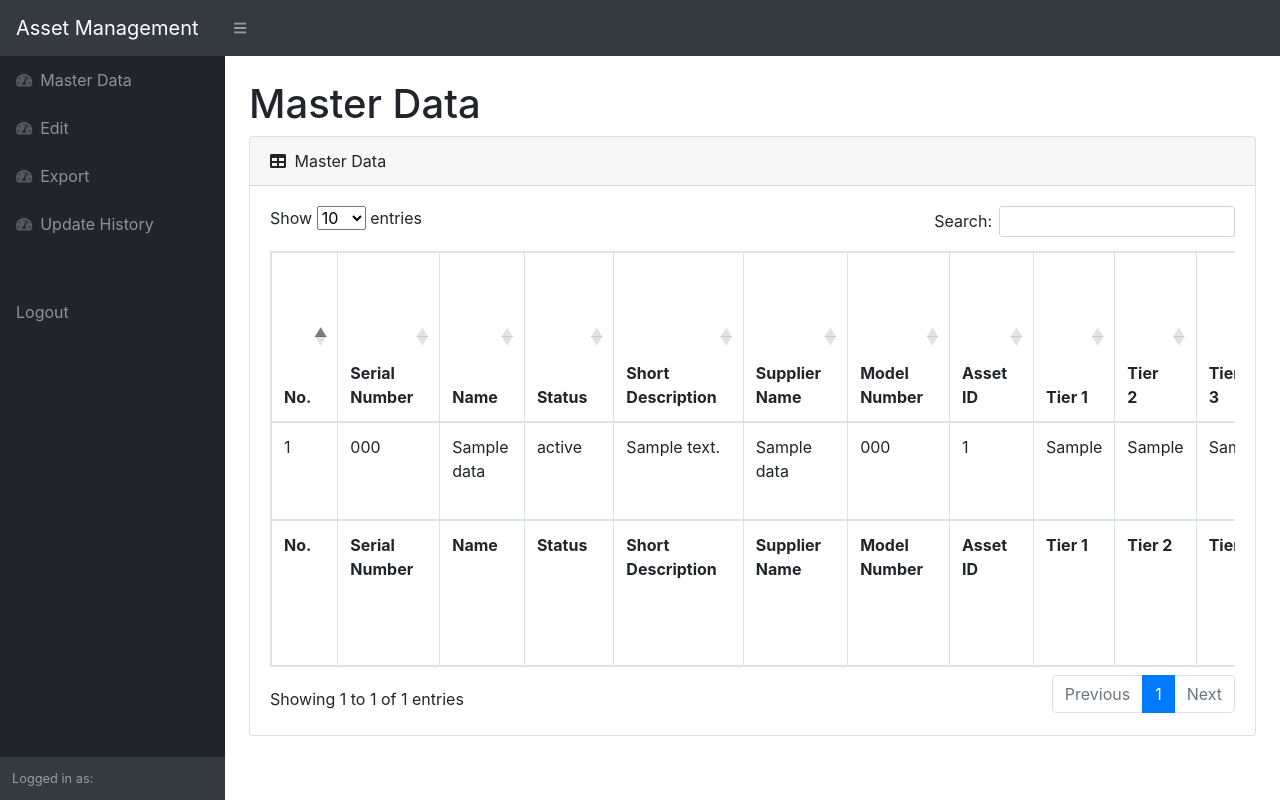
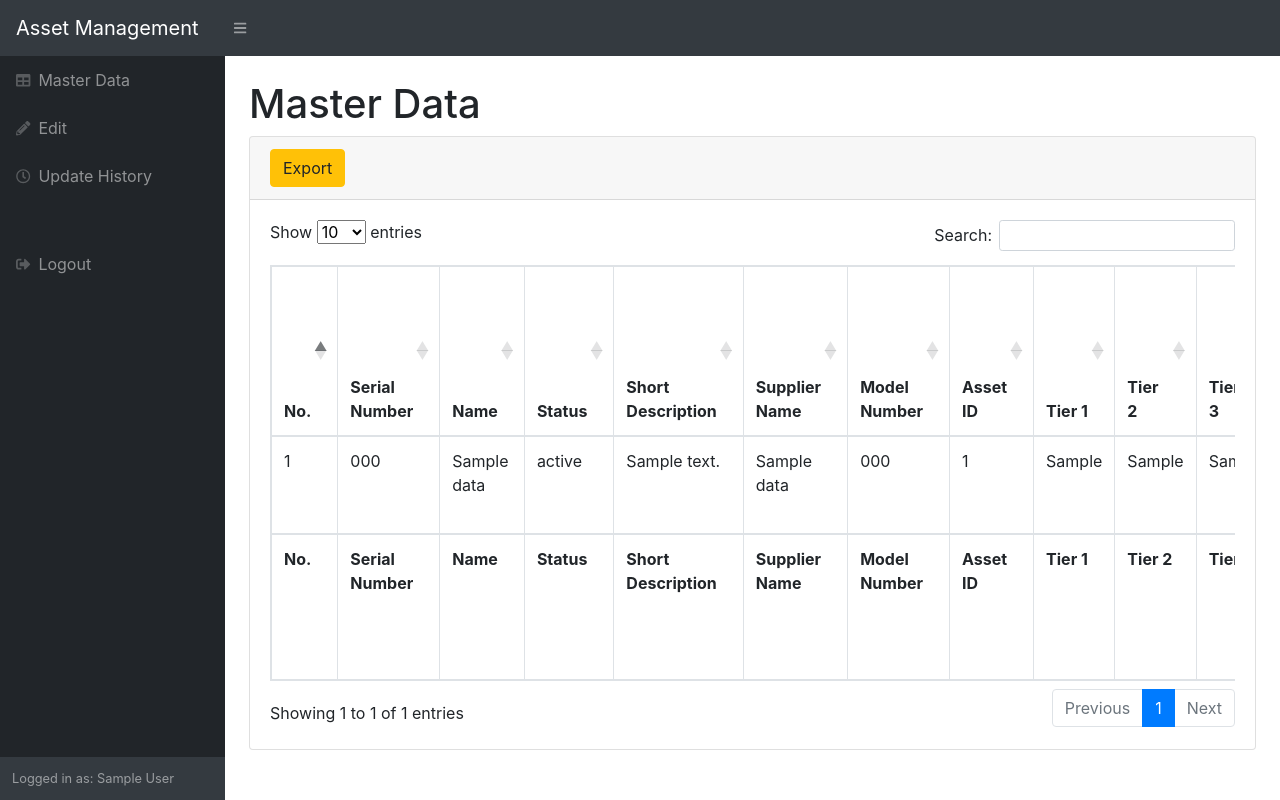
Before and after one commit to FabienClarke/asset_management, a PHP site: page / in a window 1280 px wide. Run offline with PHP 8.4, Linux system fonts and the light colour scheme; the visitor is signed in with stand-in values (Sample User, id 1); tables that the repository leaves empty or names only in its code hold one stand-in row (values such as "Sample post"); some libraries are stand-ins or nearby versions.

Commit message:
Update index.php

```diff
--- a/index.php
+++ b/index.php
@@ -1,6 +1,7 @@
 <?php
 require 'function.php';
 require 'cek.php';
+
 ?>
 
 <!DOCTYPE html>
@@ -29,29 +30,41 @@ require 'cek.php';
                 <div class="sb-sidenav-menu">
                     <div class="nav">
                         <a class="nav-link" href="index.php">
-                            <div class="sb-nav-link-icon"><i class="fas fa-tachometer-alt"></i></div>
+                            <div class="sb-nav-link-icon"><i class="fas fa-table"></i></div>
                             Master Data
                         </a>
                         <a class="nav-link" href="edit.php">
-                            <div class="sb-nav-link-icon"><i class="fas fa-tachometer-alt"></i></div>
+                            <div class="sb-nav-link-icon"><i class="fas fa-pencil-alt"></i></div>
                             Edit
                         </a>
-                        <a class="nav-link" href="export.php">
-                            <div class="sb-nav-link-icon"><i class="fas fa-tachometer-alt"></i></div>
-                            Export
-                        </a>
                         <a class="nav-link" href="history.php">
-                            <div class="sb-nav-link-icon"><i class="fas fa-tachometer-alt"></i></div>
+                            <div class="sb-nav-link-icon"><i class="far fa-clock"></i></div>
                             Update History
                         </a>
                         <div class="sb-sidenav-menu-heading"></div>
                         <a class="nav-link" href="logout.php">
+                            <div class="sb-nav-link-icon"><i class="fas fa-sign-out-alt"></i></div>
                             Logout
                         </a>
                     </div>
                 </div>
                 <div class="sb-sidenav-footer">
-                    <div class="small">Logged in as:</div>
+                    <div class="small">Logged in as:
+                        <?php
+                        $email = $_SESSION['email'];
+
+                        $query = "SELECT first_name, last_name FROM users WHERE email = '$email'";
+                        $result = mysqli_query($conn, $query);
+
+                        if ($result && mysqli_num_rows($result) > 0) {
+                            $row = mysqli_fetch_assoc($result);
+                            $full_name = $row['first_name'] . ' ' . $row['last_name'];
+                            echo $full_name;
+                        } else {
+                            echo 'User Not Found';
+                        }
+                        ?>
+                    </div>
                 </div>
             </nav>
         </div>
@@ -61,8 +74,14 @@ require 'cek.php';
                     <h1 class="mt-4">Master Data</h1>
                     <div class="card mb-4">
                         <div class="card-header">
-                            <i class="fas fa-table mr-1"></i>
-                            Master Data
+                            <button type="button" class="btn btn-warning" onclick="redirect()">
+                                Export
+                            </button>
+                            <script>
+                                function redirect() {
+                                    window.location.href = "export.php"
+                                }
+                            </script>
                         </div>
                         <div class="card-body">
                             <div class="table-responsive">
```
